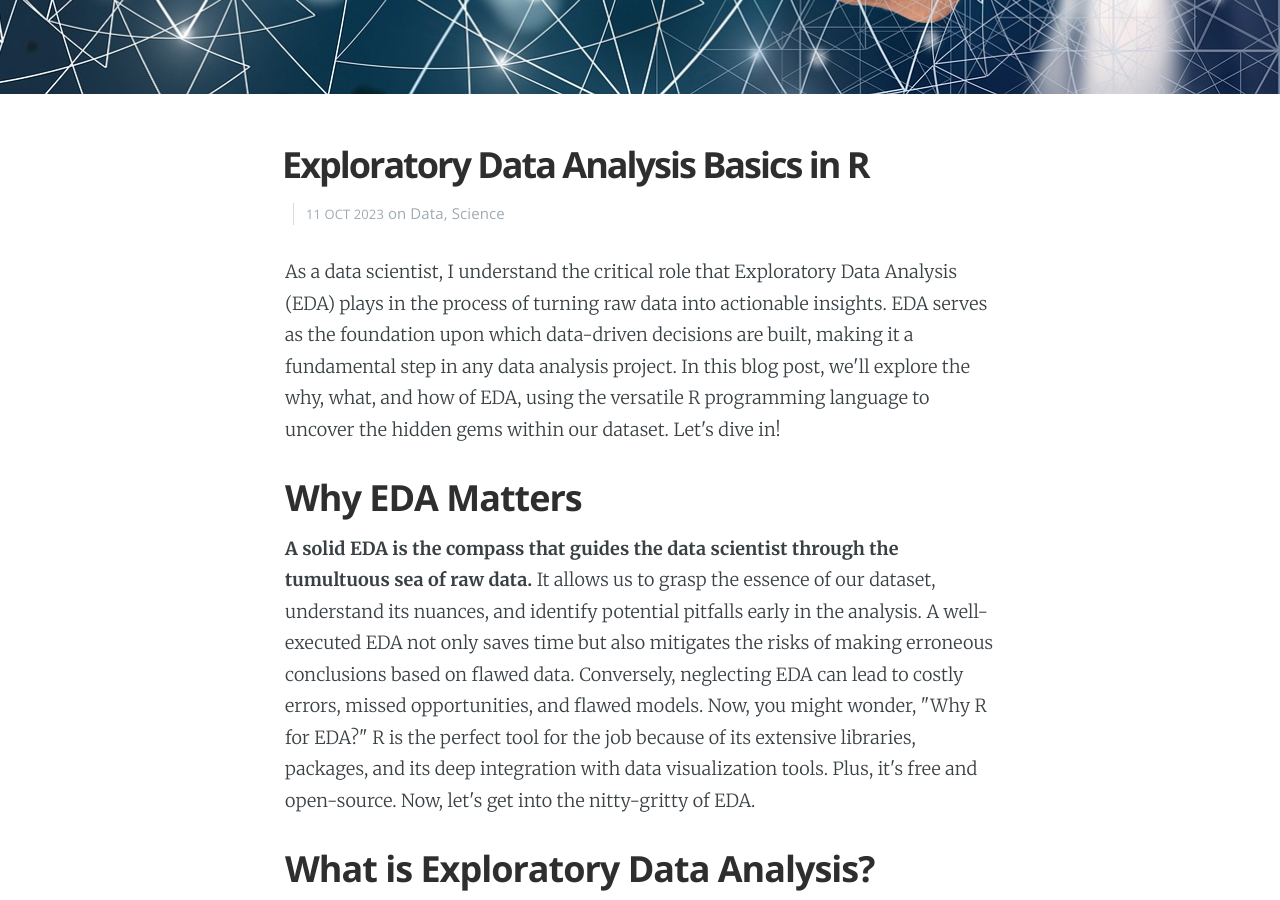
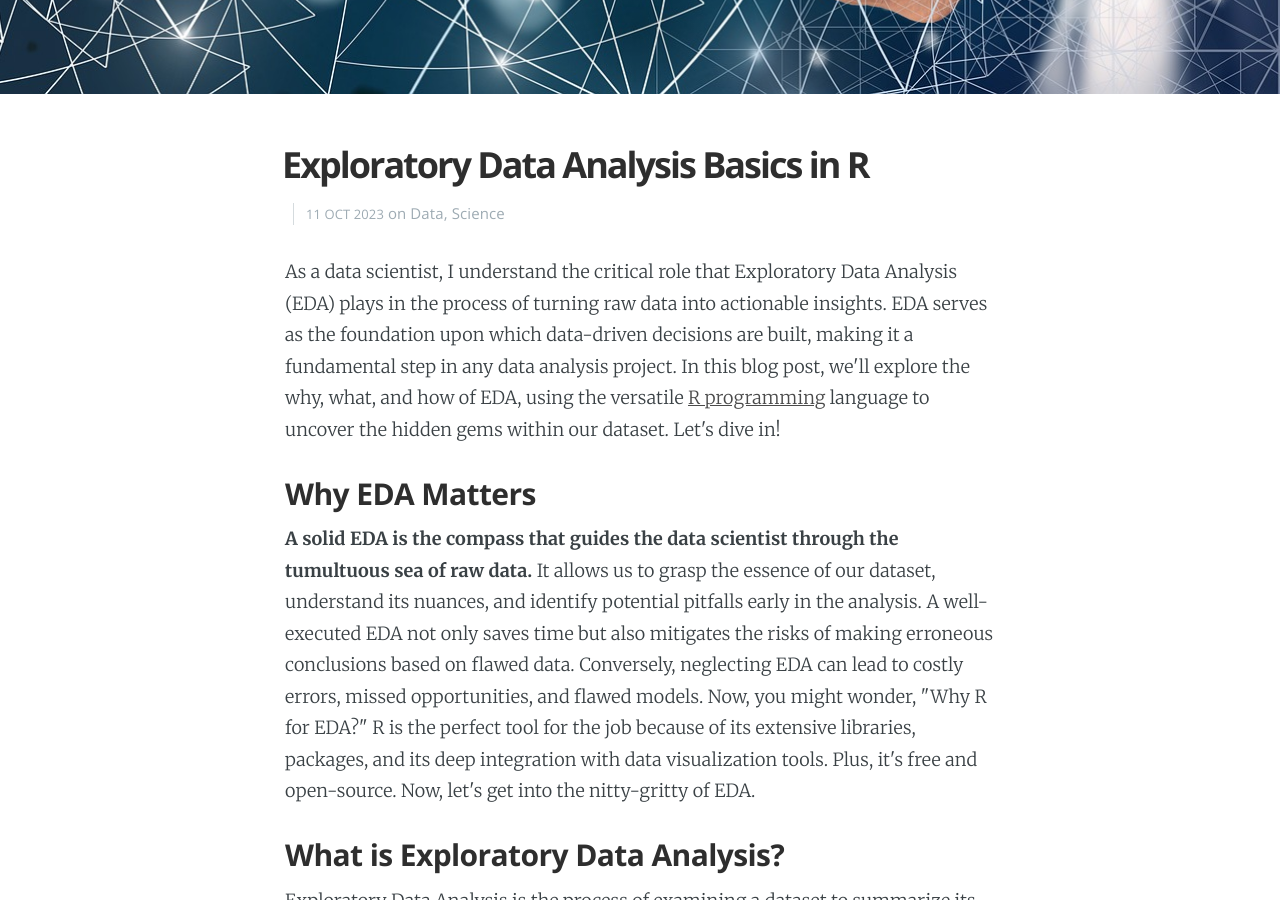
Before and after one commit to isaacaguilar97/my-blog, a Jekyll site: the page built from _posts/2023-09-01-EDA-basics.md, in a window 1280 px wide and 900 px high, scrolled down 491 px. Built offline with Jekyll 4.4.1, drawn with Linux system fonts in a browser that asks for light colours; nearby versions of some CDN libraries; some of the changed text lies outside the part shown.

Commit message:
Applying feedback from classmates

```diff
--- a/_posts/2023-09-01-EDA-basics.md
+++ b/_posts/2023-09-01-EDA-basics.md
@@ -13,21 +13,21 @@
 
 <p></p>
 
-<p>As a data scientist, I understand the critical role that Exploratory Data Analysis (EDA) plays in the process of turning raw data into actionable insights. EDA serves as the foundation upon which data-driven decisions are built, making it a fundamental step in any data analysis project. In this blog post, we'll explore the why, what, and how of EDA, using the versatile R programming language to uncover the hidden gems within our dataset. Let's dive in!</p>
+<p>As a data scientist, I understand the critical role that Exploratory Data Analysis (EDA) plays in the process of turning raw data into actionable insights. EDA serves as the foundation upon which data-driven decisions are built, making it a fundamental step in any data analysis project. In this blog post, we'll explore the why, what, and how of EDA, using the versatile <a href="https://www.r-project.org/about.html">R programming</a> language to uncover the hidden gems within our dataset. Let's dive in!</p>
 
-<h2 id="EDA_matters">Why EDA Matters</h2>
+<h3 id="EDA_matters">Why EDA Matters</h3>
 
 <p><b>A solid EDA is the compass that guides the data scientist through the tumultuous sea of raw data.</b> It allows us to grasp the essence of our dataset, understand its nuances, and identify potential pitfalls early in the analysis. A well-executed EDA not only saves time but also mitigates the risks of making erroneous conclusions based on flawed data. Conversely, neglecting EDA can lead to costly errors, missed opportunities, and flawed models.
 Now, you might wonder, "Why R for EDA?" R is the perfect tool for the job because of its extensive libraries, packages, and its deep integration with data visualization tools. Plus, it's free and open-source. Now, let's get into the nitty-gritty of EDA.
 </p>
 
-<h2 id="TheWhat">What is Exploratory Data Analysis?</h2>
+<h3 id="TheWhat">What is Exploratory Data Analysis?</h3>
 
 <p>Exploratory Data Analysis is the process of examining a dataset to summarize its main characteristics, often employing graphical representations and statistical techniques. The main objectives are to understand the data's structure, detect anomalies, uncover patterns, and form hypotheses for further analysis.</p>
 
-<h2 id="EDAProcess">The EDA Process: A Quick Overview</h2>
+<h3 id="EDAProcess">The EDA Process: A Quick Overview</h3>
 
-<h3 id="Step1">Step 1 – Observe your Dataset (High level overview)</h3>
+<h4 id="Step1">Step 1 – Observe your Dataset (High level overview)</h4>
 
 <p>Begin by loading your dataset into R and taking a preliminary look at its structure, dimensions, and the first few rows. This step gives you a bird's eye view of your data.</p>
 
@@ -56,7 +56,7 @@
     {% endhighlight %}
 </pre>
 
-<h3 id="Step2">Step 2 - Find missing values</h3>
+<h4 id="Step2">Step 2 - Find missing values</h4>
 
 <p>Identify and handle missing data to prevent inaccuracies and biases in your analysis. Visualizations like bar plots or heatmaps can be quite handy in spotting gaps in your data.</p>
 
@@ -69,10 +69,10 @@
 
 <p><img src="https://isaacaguilar97.github.io/my-blog/assets/images/missing.png" alt="Displaying missing value percentages"/></p>
 
+<p>Other ways to check for missing data:</p>
+
 <pre>
     {% highlight r %}
-    # Other ways to check for missing data
-
     # Check for missing values
     missing_values <- sum(is.na(data))
 
@@ -81,7 +81,7 @@
     {% endhighlight %}
 </pre>
 
-<h3 id="Step3">Step 3 - Categorize Values</h3>
+<h4 id="Step3">Step 3 - Categorize Values</h4>
 
 <p>Distinguish between different types of variables - categorical (qualitative), continuous (quantitative), and discrete. This classification will inform if there is a need to change a variable type depending on your intent to use it, like changing a double to a factor or character to a double.</p>
 
@@ -101,7 +101,7 @@
     {% endhighlight %}
 </pre>
 
-<h3 id="Step4">Step 4 – Find Shape of Dataset</h3>
+<h4 id="Step4">Step 4 – Find Shape of Dataset</h4>
 
 <p>Understanding the shape of your dataset is essential to help you choose the appropriate machine learning or statistical methods to use. The approach varies depending on the type of variable: categorical, continuous, or discrete. Let's explore how to visualize the distribution of these variable types using R.</p>
 
@@ -146,7 +146,7 @@
 
 <p>Exploring the shape of your dataset for different variable types allows you to gain insights into the data's characteristics, whether it's continuous, categorical, or discrete. These visualizations help you understand the data's underlying patterns and guide your subsequent analyses.</p>
 
-<h3 id="Step5">Step 5 – Identify Relationships in your dataset</h3>
+<h4 id="Step5">Step 5 – Identify Relationships in your dataset</h4>
 
 <p>Explore relationships between variables through scatter plots, correlation matrices, or other visualizations. This step is crucial for feature selection in predictive modeling. We usually compare the response variable with the explanatory variables, but also compare between explanatory variables to look for multicollinearity.</p>
 
@@ -168,7 +168,7 @@
 
 <p><img src="https://isaacaguilar97.github.io/my-blog/assets/images/corr_heatmap.png" alt="Show correlation heatmap"/></p>
 
-<h3 id="Step6">Step 6 - Locate Outliers</h3>
+<h4 id="Step6">Step 6 - Locate Outliers</h4>
 
 <p>Spot anomalies that may affect the quality of your analysis by skewing the data and introducing bias to your future models. Tools like box plots, scatter plots, or z-score calculations can help in outlier detection.</p>
 
@@ -199,13 +200,13 @@
     {% endhighlight %}
 </pre>
 
-<h2 id="Clarifying">Clarifying EDA vs. Data Mining and Data Wrangling</h2>
+<h3 id="Clarifying">Clarifying EDA vs. Data Mining and Data Wrangling</h3>
 
-<p>EDA is often confused with data mining and data wrangling. Data mining focuses on discovering patterns and trends within data, often for predictive modeling. Data wrangling, on the other hand, is about data preparation, transformation, and feature engineering, often as a result of EDA findings. All three phases are interrelated, with EDA laying the initial groundwork. </p>
+<p>EDA is often confused with <a href="https://www.techtarget.com/searchbusinessanalytics/definition/data-mining">data mining</a> and <a href="https://online.hbs.edu/blog/post/data-wrangling">data wrangling</a>. Data mining focuses on discovering patterns and trends within data, often for predictive modeling. Data wrangling, on the other hand, is about data preparation, transformation, and feature engineering, often as a result of EDA findings. All three phases are interrelated, with EDA laying the initial groundwork. </p>
 
 <p><img src="https://isaacaguilar97.github.io/my-blog/assets/images/magnifier.jpg" alt="Nice picture that represents EDA" width="700px"/></p>
 
-<h2 id="Conclusion">EDA is Just Awesome!</h2>
+<h3 id="Conclusion">EDA is Just Awesome!</h3>
 
 <p>In essence, a well-executed EDA streamlines the entire data analysis process, making it more efficient and reliable. It helps you uncover hidden insights, make informed decisions, and identify potential roadblocks before investing significant time and resources into modeling. The consequence of not conducting a comprehensive EDA can be costly and time-consuming, leading to unreliable results and incorrect conclusions.</p>
 
```
Also changed, not shown: other parts of _posts/2023-09-01-EDA-basics.md (+2 -1 lines).
